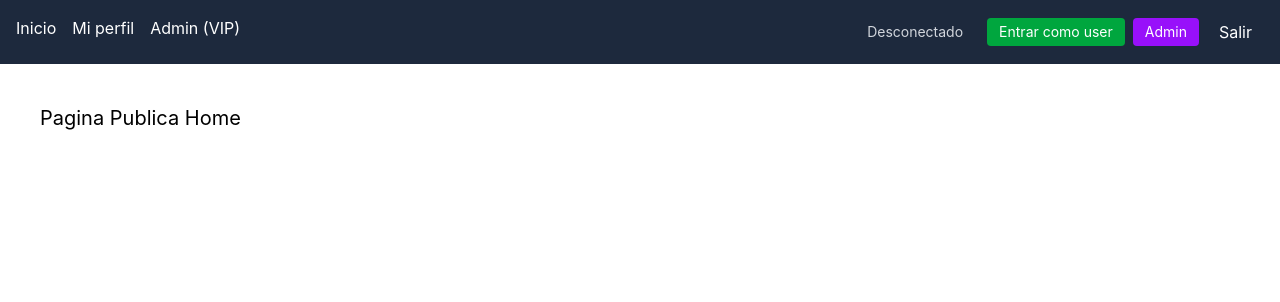
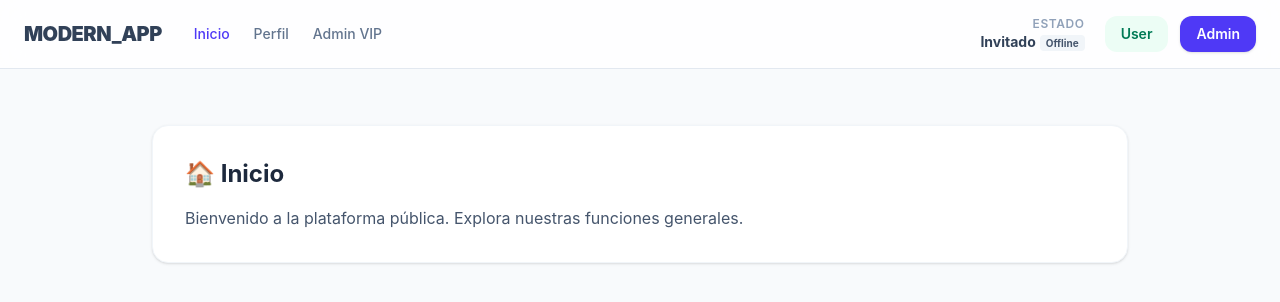
Before and after one commit to vicherul/boilerplate-classFullstack, a React (Vite) app: page / in a window 1280 px wide. Shown: the top 302 px of the page. Built offline with nearby package versions, Linux system fonts and the light colour scheme.

Commit message:
Refactor App component to enhance UI structure and user session management; add new components for Home, Login, Denegado, and Perfil

```diff
--- a/src/App.tsx
+++ b/src/App.tsx
@@ -1,65 +1,124 @@
-import { useState } from "react"
-import { BrowserRouter, Routes, Route, Link } from "react-router-dom"
-import ProtectedRoute from "./components/ProtectedRoute/ProtectedRoute"
+import { useState } from "react";
+import { BrowserRouter, Routes, Route, NavLink } from "react-router-dom";
+import ProtectedRoute from "./components/ProtectedRoute/ProtectedRoute";
 
+// --- Componentes de UI Reutilizables ---
+const Card = ({ children, title }: { children: React.ReactNode; title: string }) => (
+  <div className="bg-white rounded-2xl shadow-sm border border-slate-100 p-8 transition-all hover:shadow-md">
+    <h1 className="text-2xl font-bold text-slate-800 mb-4">{title}</h1>
+    <div className="text-slate-600">{children}</div>
+  </div>
+);
 
-//Paginas de Ejemplo
-const Home = () => <h1 className="text-xl">Pagina Publica Home</h1>
-const Admin = () => <h1 className="text-xl text-indigo-600 font-bold">Zona VIP: Panel de Administracion</h1>
-const Login = () => <h1 className="text-xl text-red-500">Desdes Iniciar Sesion</h1>
-const Denegado = () => <h1 className="text-xl text-red-500">Acceso Denegado</h1>
+const Navbar = ({ user, loginAdmin, loginUser, logout }: {
+  user: { id: number; name: string; role: "admin" | "user" } | null;
+  loginAdmin: () => void;
+  loginUser: () => void;
+  logout: () => void;
+}) => (
+  <nav className="sticky top-0 z-50 bg-white/80 backdrop-blur-md border-b border-slate-200 px-6 py-4">
+    <div className="max-w-7xl mx-auto flex flex-wrap justify-between items-center gap-4">
+      <div className="flex items-center gap-8">
+        <span className="text-xl font-black tracking-tight text-slate-700">MODERN_APP</span>
+        <div className="hidden md:flex gap-6 text-sm font-medium">
+          <NavLink to="/" className={({isActive}) => isActive ? "text-indigo-600" : "text-slate-500 hover:text-indigo-500 transition"}>Inicio</NavLink>
+          <NavLink to="/perfil" className={({isActive}) => isActive ? "text-indigo-600" : "text-slate-500 hover:text-indigo-500 transition"}>Perfil</NavLink>
+          <NavLink to="/admin" className={({isActive}) => isActive ? "text-indigo-600" : "text-slate-500 hover:text-indigo-500 transition"}>Admin VIP</NavLink>
+        </div>
+      </div>
+      <SessionControls user={user} loginAdmin={loginAdmin} loginUser={loginUser} logout={logout} />
+    </div>
+  </nav>
+);
 
-// Paginas Protegidas
-const Perfil = () => <h1 className="text-xl text-green-500">Mi Perfil de Usuario</h1>
-const DashboardAdmin = () => <h1 className="text-xl text-green-500">Dashboard de Administracion (Solo para Admins)</h1>
+const SessionControls = ({ user, loginAdmin, loginUser, logout }: {
+  user: { id: number; name: string; role: "admin" | "user" } | null;
+  loginAdmin: () => void;
+  loginUser: () => void;
+  logout: () => void;
+}) => (
+  <div className="flex items-center gap-3">
+    <div className="mr-2 text-right hidden sm:block">
+      <p className="text-xs text-slate-400 font-semibold uppercase tracking-wider">Estado</p>
+      <p className="text-sm font-bold text-slate-700">
+        {user ? `${user.name} • ` : "Invitado"}
+        <span className={`text-[10px] px-1.5 py-0.5 rounded ml-1 ${user?.role === 'admin' ? 'bg-purple-100 text-purple-700' : 'bg-slate-100 text-slate-600'}`}>
+          {user?.role || 'Offline'}
+        </span>
+      </p>
+    </div>
+    {!user ? (
+      <>
+        <button onClick={loginUser} className="px-4 py-2 text-sm font-semibold text-emerald-700 bg-emerald-50 hover:bg-emerald-100 rounded-xl transition">User</button>
+        <button onClick={loginAdmin} className="px-4 py-2 text-sm font-semibold text-white bg-indigo-600 hover:bg-indigo-700 shadow-sm rounded-xl transition">Admin</button>
+      </>
+    ) : (
+      <button onClick={logout} className="px-4 py-2 text-sm font-semibold text-red-600 hover:bg-red-50 rounded-xl transition border border-red-100">Salir</button>
+    )}
+  </div>
+);
+
+// --- Páginas Refactorizadas ---
+const Home = () => (
+  <Card title="🏠 Inicio">
+    <p>Bienvenido a la plataforma pública. Explora nuestras funciones generales.</p>
+  </Card>
+);
+
+const AdminPanel = () => (
+  <Card title="🔐 Panel de Administración">
+    <p className="text-indigo-600 font-medium">Acceso exclusivo para administradores. Aquí puedes gestionar el sistema.</p>
+  </Card>
+);
+
+const LoginMsg = () => (
+  <Card title="🔑 Iniciar Sesión">
+    <p className="text-amber-600">Por favor, identifícate para acceder a esta sección.</p>
+  </Card>
+);
+
+const Denegado = () => (
+  <Card title="🚫 Acceso Denegado">
+    <p className="text-red-500">No tienes los permisos suficientes para ver este contenido.</p>
+  </Card>
+);
+
+const Perfil = () => (
+  <Card title="👤 Mi Perfil">
+    <p className="text-emerald-600">Datos privados del usuario logueado correctamente.</p>
+  </Card>
+);
 
 function App() {
-  const [user, setUser] = useState<{id: number, name: string, role: 'admin' | 'user'} | null>(null)
-
-  // Funciones Simuladoras
-  const loginAdmin = () => setUser({id: 1, name: "Ana", role: "admin"});
-  const loginUser = () => setUser({id: 2, name: "Victor", role: "user"});
-  const logout = () => setUser(null)
+  const [user, setUser] = useState<{ id: number; name: string; role: "admin" | "user" } | null>(null);
+  const loginAdmin = () => setUser({ id: 1, name: "Ana", role: "admin" });
+  const loginUser = () => setUser({ id: 2, name: "Víctor", role: "user" });
+  const logout = () => setUser(null);
 
   return (
     <BrowserRouter>
-    <nav className="p-4 bg-slate-800 text-white flex justify-between">
-
-      <div className="flex gap-4">
-        <Link to="/">Inicio</Link>
-        <Link to="/perfil">Mi perfil</Link>
-        <Link to="/admin">Admin (VIP)</Link>
+      <div className="min-h-screen bg-slate-50 font-sans text-slate-900">
+        <Navbar user={user} loginAdmin={loginAdmin} loginUser={loginUser} logout={logout} />
+        <main className="max-w-5xl mx-auto p-6 mt-8">
+          <Routes>
+            <Route path="/" element={<Home />} />
+            <Route path="/login" element={<LoginMsg />} />
+            <Route path="/denegado" element={<Denegado />} />
+            <Route path="/perfil" element={
+              <ProtectedRoute user={user}>
+                <Perfil />
+              </ProtectedRoute>
+            } />
+            <Route path="/admin" element={
+              <ProtectedRoute user={user} requiredRole="admin">
+                <AdminPanel />
+              </ProtectedRoute>
+            } />
+          </Routes>
+        </main>
       </div>
-    {/* Panel de Control */}
-    <div className="flex gap-2 items-center">
-      <span className="mr-4 text-sm text-gray-300">
-        {user ? `Hola, ${user.name} (${user.role})`: 'Desconectado'}
-      </span>
-      <button onClick={loginUser} className="px-3 py-1 bg-green-600 rounded text-sm">Entrar como user</button>
-      <button onClick={loginAdmin} className="px-3 py-1 bg-purple-600 rounded text-sm">Admin</button>
-      <button onClick={logout} className="px-3 py-1">Salir</button>
-
-    </div>
-
-    </nav>
-    <div className="p-10">
-    <Routes>
-      <Route path="/" element={<Home />}/>
-      <Route path="/login" element={<Login />}/>
-      <Route path="/denegado" element={<Denegado />}/>
-      {/* Rutas protegidas */}
-      <Route path="/perfil" element={<ProtectedRoute user={user}>
-        <Perfil></Perfil>
-      </ProtectedRoute>}>
-      </Route>
-      <Route path="/admin" element={<ProtectedRoute user={user} requiredRole="admin">
-        <DashboardAdmin></DashboardAdmin>
-      </ProtectedRoute>} />
-
-    </Routes>
-    </div>
     </BrowserRouter>
-  )
+  );
 }
 
-export default App
+export default App;
--- /dev/null
+++ b/src/components/Home/Home.tsx
@@ -0,0 +1,9 @@
+import React from 'react'
+
+function Home() {
+  return (
+    <div>Home</div>
+  )
+}
+
+export default Home
```
Also changed, not shown: src/components/Dashboard/Dashboard.tsx (added), src/components/Denegado/Denegado.tsx (added), src/components/Login/Login.tsx (added), src/components/Pages/Pages.tsx (added), src/components/Perfil/Perfil.tsx (added).
